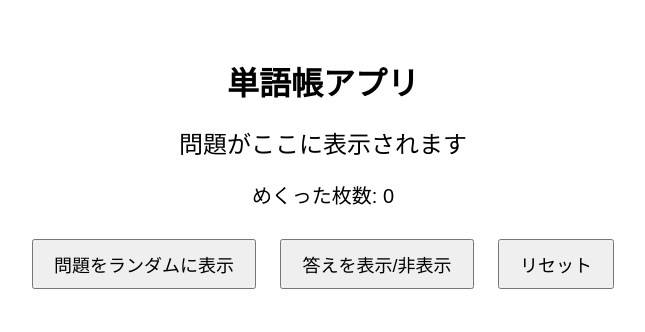
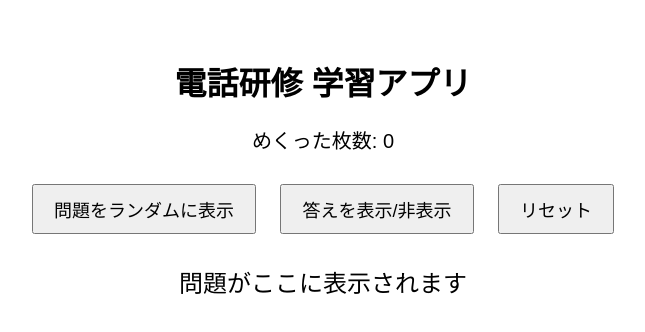
Before and after one commit to Atsuki-Yanada/calling, a plain HTML site: page index.html in a window 1280 px wide. Shown: the whole page, without its empty margins (317-962 px from the left). Drawn offline with Linux system fonts and the light colour scheme.

Commit message:
add calling app

```diff
--- a/index.html
+++ b/index.html
@@ -40,13 +40,15 @@
 </head>
 
 <body>
-    <h1>単語帳アプリ</h1>
-    <div id="problem">問題がここに表示されます</div>
-    <div id="answer">答えがここに表示されます</div>
+    <h1>電話研修 学習アプリ</h1>
     <div id="counter">めくった枚数: 0</div>
     <button id="showProblem">問題をランダムに表示</button>
     <button id="toggleAnswer">答えを表示/非表示</button>
     <button id="reset">リセット</button>
+
+    <div id="problem">問題がここに表示されます</div>
+    <div id="answer">答えがここに表示されます</div>
+
 
     <script>
         const data = [
```
